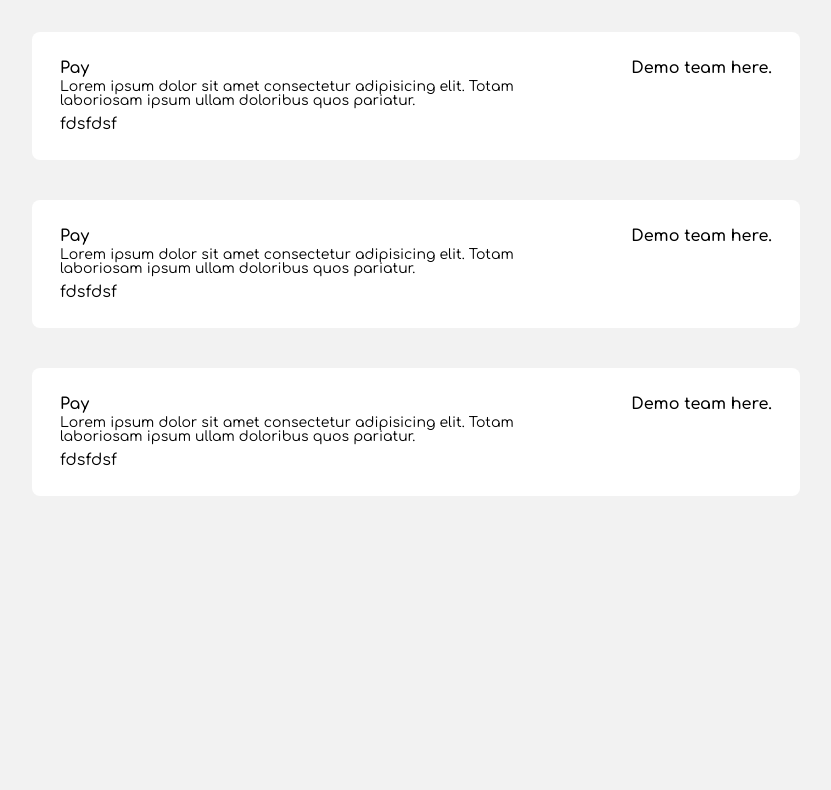
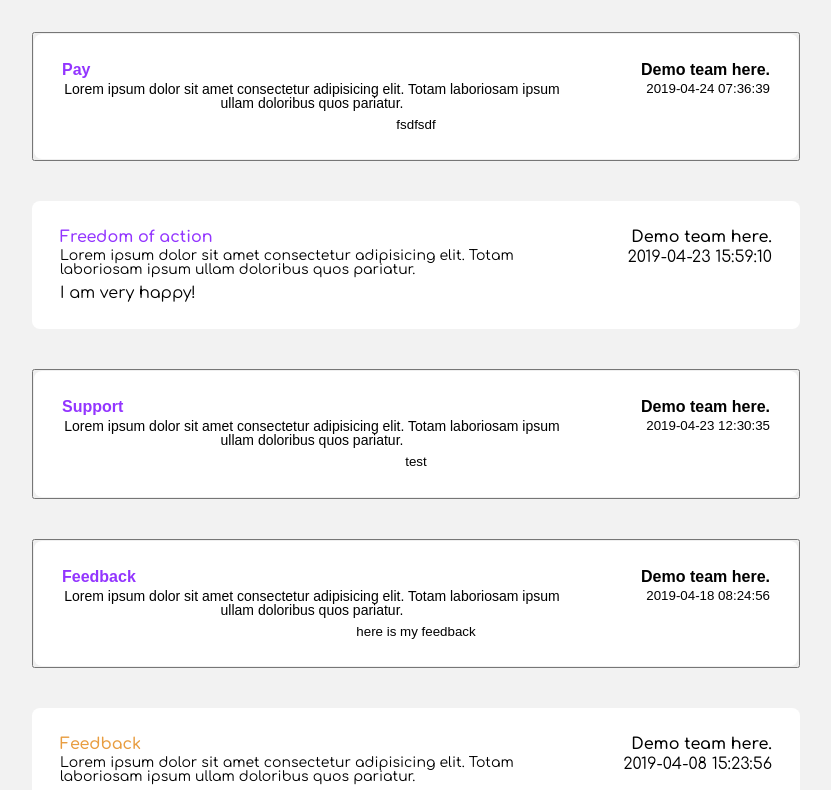
Before and after one commit to bstoynov/lab08-task, a React (Vite) app: page / in a window 1280 px wide. Shown: the top 790 px of the page, without its empty margins (224-1055 px from the left). Built offline with nearby package versions, Linux system fonts and the light colour scheme; data requests are answered from the project's data file.

Commit message:
render multiple threads

```diff
--- a/src/App.jsx
+++ b/src/App.jsx
@@ -1,20 +1,23 @@
 import { useEffect, useState } from "react";
-import List from "./components/List/List";
+import ThreadList from "./components/ThreadList/ThreadList";
+import { fetchThreads } from "./utils/threadHelper";
+import "./App.scss";
 
 export default function App() {
   const [threads, setThreads] = useState(null);
 
   useEffect(() => {
-    async function fetchThreads() {
-      const response = await fetch("http://localhost:3000/threads");
-      const result = await response.json();
-      console.log(result);
-      return result;
-    }
-
     if (!threads) {
-      fetchThreads().then(setThreads);
+      try {
+        fetchThreads().then(setThreads);
+      } catch (e) {
+        throw new Error("unable to fetch threads in App.jsx");
+      }
     }
   }, [threads]);
-  return <main>{threads && <List />}</main>;
+  return (
+    <main className="main-container">
+      {threads && <ThreadList threads={threads} />}
+    </main>
+  );
 }
--- /dev/null
+++ b/src/App.scss
@@ -0,0 +1,12 @@
+@use "./scss/colors" as c;
+
+.main-container {
+  background: c.$bg-container;
+  width: 100vw;
+  min-height: 100vh;
+  height: 100%;
+  display: flex;
+  justify-content: center;
+  align-items: start;
+  padding: 32px;
+}
--- a/src/components/List/List.scss
+++ /dev/null
@@ -1,19 +0,0 @@
-@use "../../scss/colors" as c;
-
-.container {
-  background: c.$bg-container;
-  width: 100vw;
-  height: 100vh;
-  display: flex;
-  justify-content: center;
-  align-items: start;
-  padding: 32px;
-}
-
-.list {
-  display: flex;
-  flex-direction: column;
-  gap: 40px;
-  max-width: 768px;
-  width: 100%;
-}
--- a/src/components/List/List.tsx
+++ /dev/null
@@ -1,29 +0,0 @@
-import Message from "../Message/Message";
-import "./List.scss";
-
-export default function List() {
-  return (
-    <div className="container">
-      <ul className="list">
-        <Message
-          text="fdsfdsf"
-          subject="Pay"
-          question="I think I get too little in terms of my experience"
-          team="Demo team here."
-        />
-        <Message
-          text="fdsfdsf"
-          subject="Pay"
-          question="I think I get too little in terms of my experience"
-          team="Demo team here."
-        />
-        <Message
-          text="fdsfdsf"
-          subject="Pay"
-          question="I think I get too little in terms of my experience"
-          team="Demo team here."
-        />
-      </ul>
-    </div>
-  );
-}
--- a/src/components/Message/Message.scss
+++ b/src/components/Message/Message.scss
@@ -17,6 +17,14 @@
       font-weight: 600;
       font-size: 16px;
     }
+
+    .subject.rating__low {
+      color: c.$text-rating-low;
+    }
+
+    .subject.rating__high {
+      color: c.$text-rating-high;
+    }
   }
 
   .question-date {
--- a/src/components/Message/Message.tsx
+++ b/src/components/Message/Message.tsx
@@ -1,3 +1,4 @@
+import { Rating } from "../../types";
 import "./Message.scss";
 
 interface MessageProps {
@@ -6,6 +7,7 @@ interface MessageProps {
   text: string;
   createdAt: string;
   team: string;
+  rating: Rating;
 }
 
 export default function Message({
@@ -14,12 +16,24 @@ export default function Message({
   text,
   createdAt,
   team,
+  rating,
 }: MessageProps) {
+  function getRatingClass(rating) {
+    console.log(rating);
+    switch (rating) {
+      case Rating.High:
+        return "rating__high";
+      case Rating.Low:
+        return "rating__low";
+      default:
+        return "kur";
+    }
+  }
   return (
-    <li className="message">
+    <div className="message">
       {/* subject & team */}
       <div className="subject-team">
-        <h2 className="subject">{subject}</h2>
+        <h2 className={`subject ${getRatingClass(rating)}`}>{subject}</h2>
         <p className="team">{team}</p>
       </div>
       {/* question & date */}
@@ -31,6 +45,6 @@ export default function Message({
         <p className="date">{createdAt}</p>
       </div>
       <p className="text">{text}</p>
-    </li>
+    </div>
   );
 }
--- a/src/components/Thread/Thread.scss
+++ b/src/components/Thread/Thread.scss
@@ -0,0 +1,6 @@
+.message-collapsed {
+  position: relative;
+  &-button {
+    width: 100%;
+  }
+}
--- a/src/components/Thread/Thread.tsx
+++ b/src/components/Thread/Thread.tsx
@@ -0,0 +1,42 @@
+import React, { useState } from "react";
+import Message from "../Message/Message";
+import "./Thread.scss";
+
+export default function Thread({ items }) {
+  const [isCollapsed, setIsCollapsed] = useState(items.length > 1);
+
+  function renderMessage({ subject, team, question, createdAt, text, rating }) {
+    return (
+      <Message
+        subject={subject}
+        team={team}
+        question={question}
+        createdAt={createdAt}
+        text={text}
+        rating={rating}
+      />
+    );
+  }
+
+  console.log("items length: ", items.length);
+
+  const firstItem = items[0];
+
+  return isCollapsed ? (
+    <li className="message-collapsed">
+      <button
+        className="message-collapsed-button"
+        onClick={() => setIsCollapsed(false)}
+      >
+        {renderMessage(firstItem)}
+      </button>
+      {/* placeholder background items */}
+    </li>
+  ) : (
+    <>
+      {items.map((item) => (
+        <li>{renderMessage(item)}</li>
+      ))}
+    </>
+  );
+}
--- /dev/null
+++ b/src/components/ThreadList/ThreadList.scss
@@ -0,0 +1,9 @@
+@use "../../scss/colors" as c;
+
+.list {
+  display: flex;
+  flex-direction: column;
+  gap: 40px;
+  max-width: 768px;
+  width: 100%;
+}
--- /dev/null
+++ b/src/components/ThreadList/ThreadList.tsx
@@ -0,0 +1,12 @@
+import "./ThreadList.scss";
+import Thread from "../Thread/Thread";
+
+export default function ThreadList({ threads }) {
+  return (
+    <ul className="list">
+      {threads.map((thread) => (
+        <Thread items={thread} />
+      ))}
+    </ul>
+  );
+}
--- /dev/null
+++ b/src/types.ts
@@ -0,0 +1,32 @@
+export interface RawThread {
+  question_id: number;
+  subject_id: number;
+  score: number;
+  thread_id: string;
+  text: string;
+  created_at: string;
+  acknowledged: boolean;
+  subject: string;
+  question: string;
+  team: string;
+  id: string;
+}
+
+export interface Thread {
+  questionId: number;
+  subjectId: number;
+  rating: Rating;
+  threadId: string;
+  text: string;
+  created_at: string;
+  acknowledged: boolean;
+  subject: string;
+  question: string;
+  team: string;
+  id: string;
+}
+
+export enum Rating {
+  High,
+  Low,
+}
--- /dev/null
+++ b/src/utils/threadHelper.ts
@@ -0,0 +1,27 @@
+import { Rating, RawThread } from "../types";
+
+function parseThreads(rawThreads: RawThread[][]) {
+  return rawThreads.map((rawThread) =>
+    rawThread.map(
+      ({ score, created_at, text, question, team, id, subject }) => ({
+        rating: score <= 5 ? Rating.Low : Rating.High,
+        createdAt: created_at,
+        text,
+        question,
+        team,
+        id,
+        subject,
+      })
+    )
+  );
+}
+
+export async function fetchThreads() {
+  const response = await fetch("http://localhost:3000/threads");
+  const result = await response.json();
+  const threads = parseThreads(result);
+
+  console.log(threads);
+
+  return threads;
+}
```
